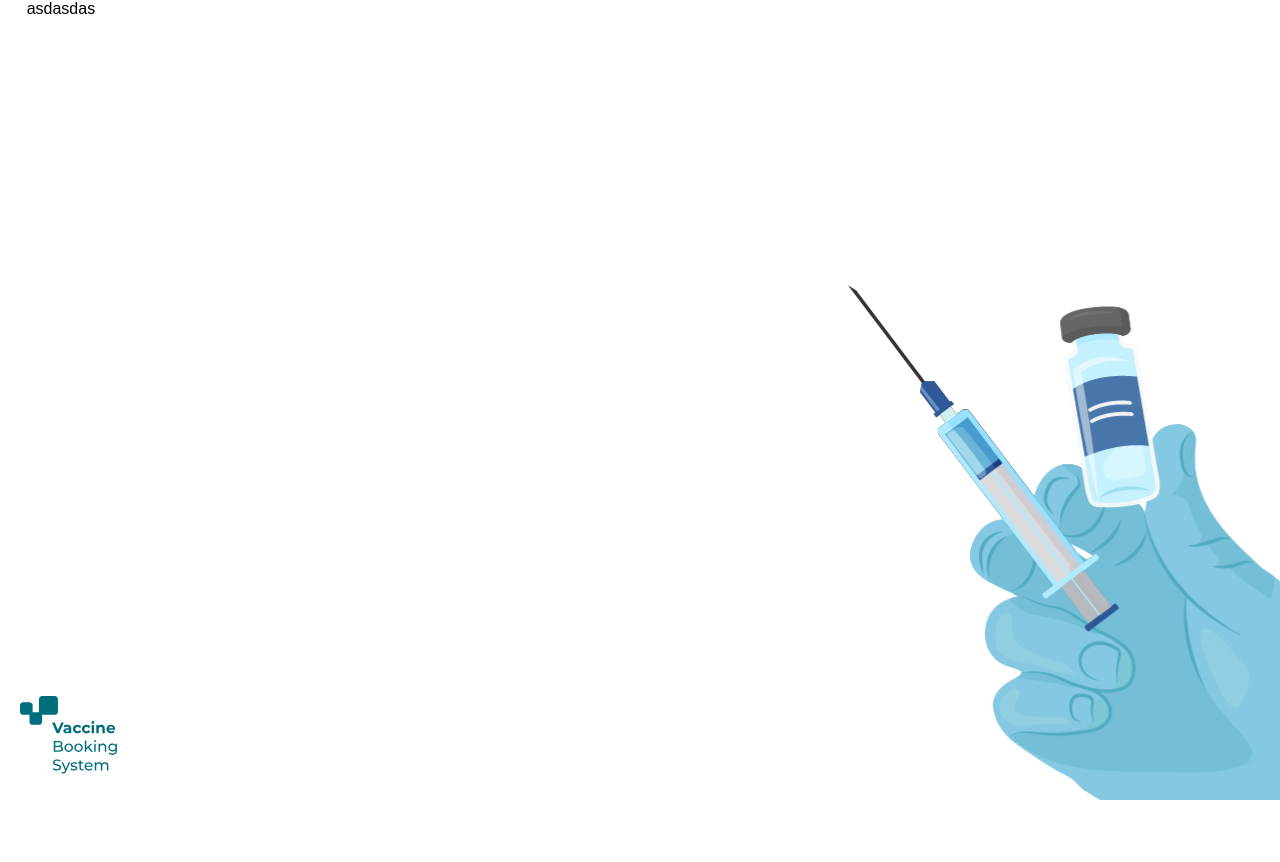
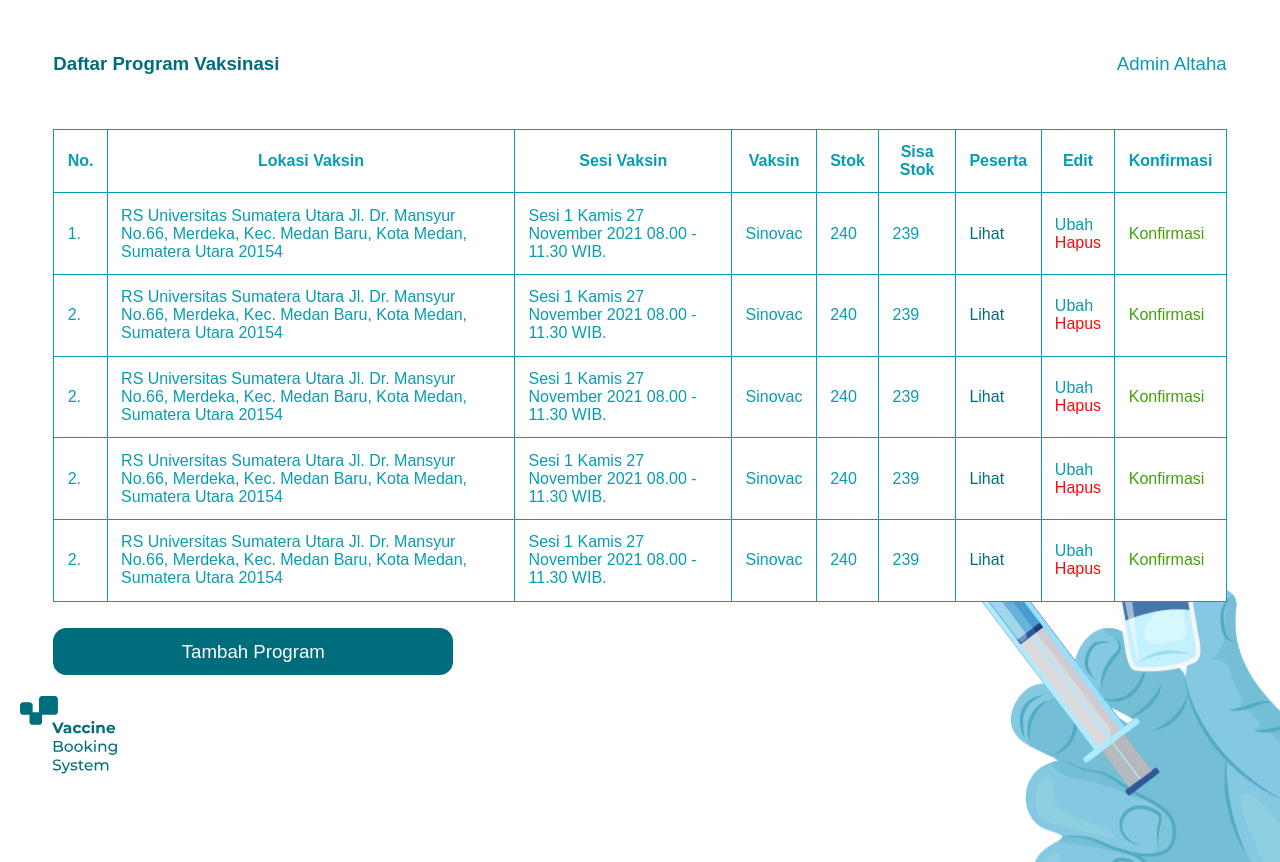
Before and after one commit to altaha056/vaccine-booking-apps-front-end, a React (Create React App) app in the folder fe/: page /admin/main-menu in a window 1280 px wide. Before the commit the page ends 800 px from the top, so only its background shows below. Built offline with nearby package versions, Linux system fonts and the light colour scheme.

Commit message:
completing "daftar program vaksn" for admin

```diff
--- a/fe/src/admin/AdminMainMenu.js
+++ b/fe/src/admin/AdminMainMenu.js
@@ -5,11 +5,142 @@ import Logo from "../style/logo.svg";
 const AdminMainMenu = () => {
   return (
     <div className="mainmenu-admin">
+      <div className="header">
+        <div className="navbar">
+          <h1>Daftar Program Vaksinasi</h1>
+        </div>
+        <div className="profile">
+          <a>Admin Altaha</a>
+        </div>
+      </div>
       <div className="content">
-        <p>asdasdas</p>
+        <table>
+          <tr>
+            <th>No.</th>
+            <th>Lokasi Vaksin</th>
+            <th>Sesi Vaksin</th>
+            <th>Vaksin</th>
+            <th>Stok</th>
+            <th>Sisa Stok</th>
+            <th>Peserta</th>
+            <th>Edit</th>
+            <th>Konfirmasi</th>
+          </tr>
+          <tr>
+            <td>1.</td>
+            <td>
+              RS Universitas Sumatera Utara Jl. Dr. Mansyur No.66, Merdeka, Kec.
+              Medan Baru, Kota Medan, Sumatera Utara 20154
+            </td>
+            <td>Sesi 1 Kamis 27 November 2021 08.00 - 11.30 WIB.</td>
+            <td>Sinovac</td>
+            <td>240</td>
+            <td>239</td>
+            <td>
+              <span className="lihat">Lihat</span>
+            </td>
+            <td>
+              <span className="ubah">Ubah</span>
+              <br />
+              <span className="hapus">Hapus</span>
+            </td>
+            <td>
+              <span className="konfirmasi">Konfirmasi</span>
+            </td>
+          </tr>
+          <tr>
+            <td>2.</td>
+            <td>
+              RS Universitas Sumatera Utara Jl. Dr. Mansyur No.66, Merdeka, Kec.
+              Medan Baru, Kota Medan, Sumatera Utara 20154
+            </td>
+            <td>Sesi 1 Kamis 27 November 2021 08.00 - 11.30 WIB.</td>
+            <td>Sinovac</td>
+            <td>240</td>
+            <td>239</td>
+            <td>
+              <span className="lihat">Lihat</span>
+            </td>
+            <td>
+              <span className="ubah">Ubah</span>
+              <br />
+              <span className="hapus">Hapus</span>
+            </td>
+            <td>
+              <span className="konfirmasi">Konfirmasi</span>
+            </td>
+          </tr>
+          <tr>
+            <td>2.</td>
+            <td>
+              RS Universitas Sumatera Utara Jl. Dr. Mansyur No.66, Merdeka, Kec.
+              Medan Baru, Kota Medan, Sumatera Utara 20154
+            </td>
+            <td>Sesi 1 Kamis 27 November 2021 08.00 - 11.30 WIB.</td>
+            <td>Sinovac</td>
+            <td>240</td>
+            <td>239</td>
+            <td>
+              <span className="lihat">Lihat</span>
+            </td>
+            <td>
+              <span className="ubah">Ubah</span>
+              <br />
+              <span className="hapus">Hapus</span>
+            </td>
+            <td>
+              <span className="konfirmasi">Konfirmasi</span>
+            </td>
+          </tr>
+          <tr>
+            <td>2.</td>
+            <td>
+              RS Universitas Sumatera Utara Jl. Dr. Mansyur No.66, Merdeka, Kec.
+              Medan Baru, Kota Medan, Sumatera Utara 20154
+            </td>
+            <td>Sesi 1 Kamis 27 November 2021 08.00 - 11.30 WIB.</td>
+            <td>Sinovac</td>
+            <td>240</td>
+            <td>239</td>
+            <td>
+              <span className="lihat">Lihat</span>
+            </td>
+            <td>
+              <span className="ubah">Ubah</span>
+              <br />
+              <span className="hapus">Hapus</span>
+            </td>
+            <td>
+              <span className="konfirmasi">Konfirmasi</span>
+            </td>
+          </tr>
+          <tr>
+            <td>2.</td>
+            <td>
+              RS Universitas Sumatera Utara Jl. Dr. Mansyur No.66, Merdeka, Kec.
+              Medan Baru, Kota Medan, Sumatera Utara 20154
+            </td>
+            <td>Sesi 1 Kamis 27 November 2021 08.00 - 11.30 WIB.</td>
+            <td>Sinovac</td>
+            <td>240</td>
+            <td>239</td>
+            <td>
+              <span className="lihat">Lihat</span>
+            </td>
+            <td>
+              <span className="ubah">Ubah</span>
+              <br />
+              <span className="hapus">Hapus</span>
+            </td>
+            <td>
+              <span className="konfirmasi">Konfirmasi</span>
+            </td>
+          </tr>
+        </table>
+        <button>Tambah Program</button>
       </div>
       <div className="footer">
-        <img src={Logo} />
+        <img src={Logo} alt="footer" />
       </div>
     </div>
   );
--- a/fe/src/style/style.css
+++ b/fe/src/style/style.css
@@ -9,30 +9,80 @@
 
 @import url("https://fonts.googleapis.com/css2?family=Montserrat:wght@100;200;300;400;500;600;700;800;900&display=swap");
 
-.admin-bg-login {
-  background-image: url(./admin_login_bg.jpg);
-  background-size: cover;
-  background-position: center;
-  position: relative;
-  height: 100vh;
-  min-height: 100%;
-  /* Center vertically and horizontally */
-  display: flex;
-  justify-content: center;
-  align-items: center;
+/* content */
+.content button {
+  width: 300pt;
+  height: 35pt;
+  outline: none;
+  border: none;
+  background-color: #006d7c;
+  color: white;
+  font-weight: 500;
+  font-size: 14pt;
+  border-radius: 10pt;
+  cursor: pointer;
+  transition: 0.5s;
+  margin-bottom: 20pt;
 }
 
+.content button:hover {
+  background-color: #079cb0;
+}
+
+tr,
+td,
+th {
+  border: 1px solid #079cb0;
+  background-color: white;
+  padding: 10pt;
+  color: #079cb0;
+}
+th {
+  font-weight: 600;
+}
+table {
+  border-collapse: collapse;
+  margin-bottom: 20pt;
+}
+table td .lihat {
+  color: #006d7c;
+  font-weight: 500;
+  cursor: pointer;
+}
+table td .ubah {
+  color: #079cb0;
+  font-weight: 500;
+  cursor: pointer;
+}
+table td .hapus {
+  color: #f60c0c;
+  cursor: pointer;
+  font-weight: 500;
+}
+table td .konfirmasi {
+  color: #43a009;
+  cursor: pointer;
+  font-weight: 500;
+}
+table td .na {
+  color: #b7b7b7;
+  cursor: pointer;
+  font-weight: 500;
+}
 .mainmenu-admin {
   background-image: url(./bg3.png);
   background-repeat: no-repeat;
-  height: 100vh;
-  background-position-x: 105%;
-  background-position-y: 115%;
+  background-attachment: fixed;
+  background-position-x: 110%;
+  background-position-y: 145%;
+  padding: 20pt;
+  padding-bottom: 100pt;
 }
 .content {
-  margin-left: 20pt;
-  margin-right: 20pt;
+  margin: 20pt;
 }
+
+/* footer */
 .footer {
   position: fixed;
   left: 0;
@@ -46,16 +96,61 @@
   margin-left: 10pt;
   height: 80pt;
 }
+
+/* header */
 .header {
-  position: fixed;
+  background-color: white;
   top: 0;
   left: 0;
   width: 100%;
+  display: grid;
+  grid-template-areas: "navbar profile";
+  grid-gap: 10pt;
+  padding: 20pt;
 }
 
-.header a {
-  font-size: 24pt;
+.navbar {
+  max-width: 80%;
+  grid-area: navbar;
+  display: flex;
+  justify-content: space-between;
+}
+.navbar a {
   color: #079cb0;
+  font-size: 14pt;
+  font-weight: 500;
+}
+.navbar h1 {
+  color: #006d7c;
+  font-size: 14pt;
+  font-weight: 600;
+}
+.header .profile {
+  grid-area: profile;
+  display: flex;
+  right: 0;
+  justify-content: right;
+  font-size: 14pt;
+  color: #079cb0;
+  font-weight: 500;
+  cursor: pointer;
+  transition: 0.2s;
+}
+.header .profile:hover {
+  color: #006d7c;
+}
+/* login */
+.admin-bg-login {
+  background-image: url(./admin_login_bg.jpg);
+  background-size: cover;
+  background-position: center;
+  position: relative;
+  height: 100vh;
+  min-height: 100%;
+  /* Center vertically and horizontally */
+  display: flex;
+  justify-content: center;
+  align-items: center;
 }
 .user-bg-login {
   background-image: url(./user_login_bg.jpg);
```
